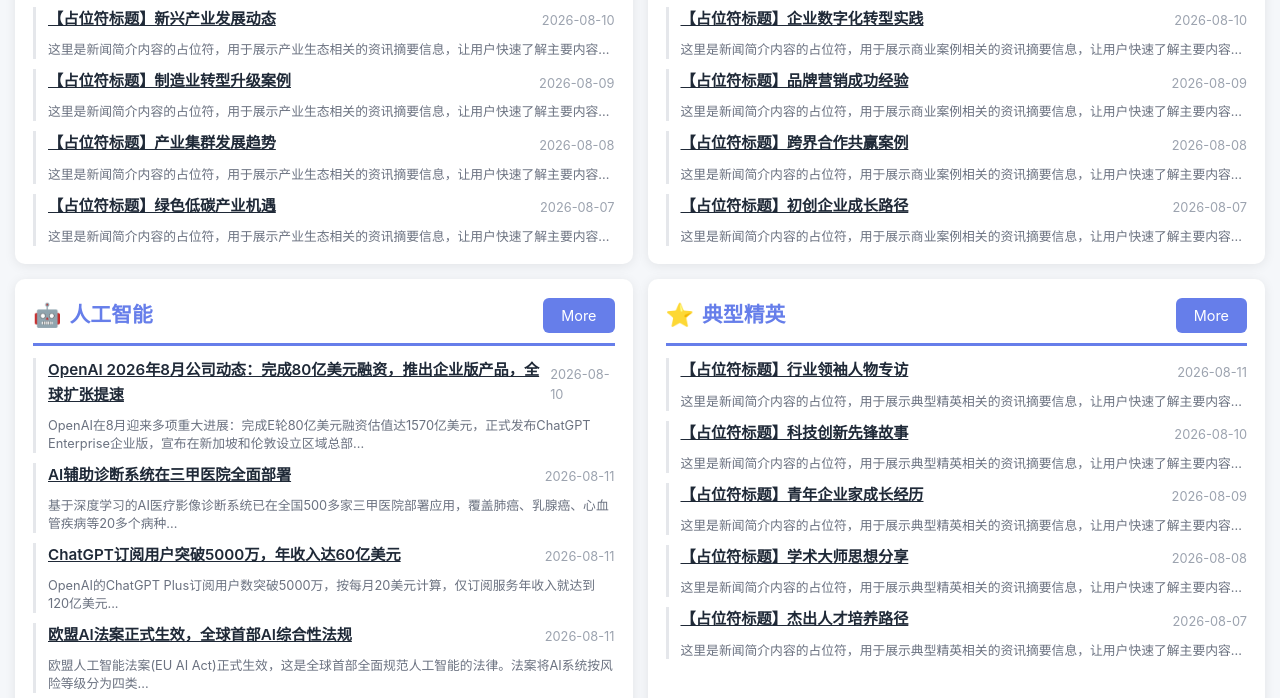
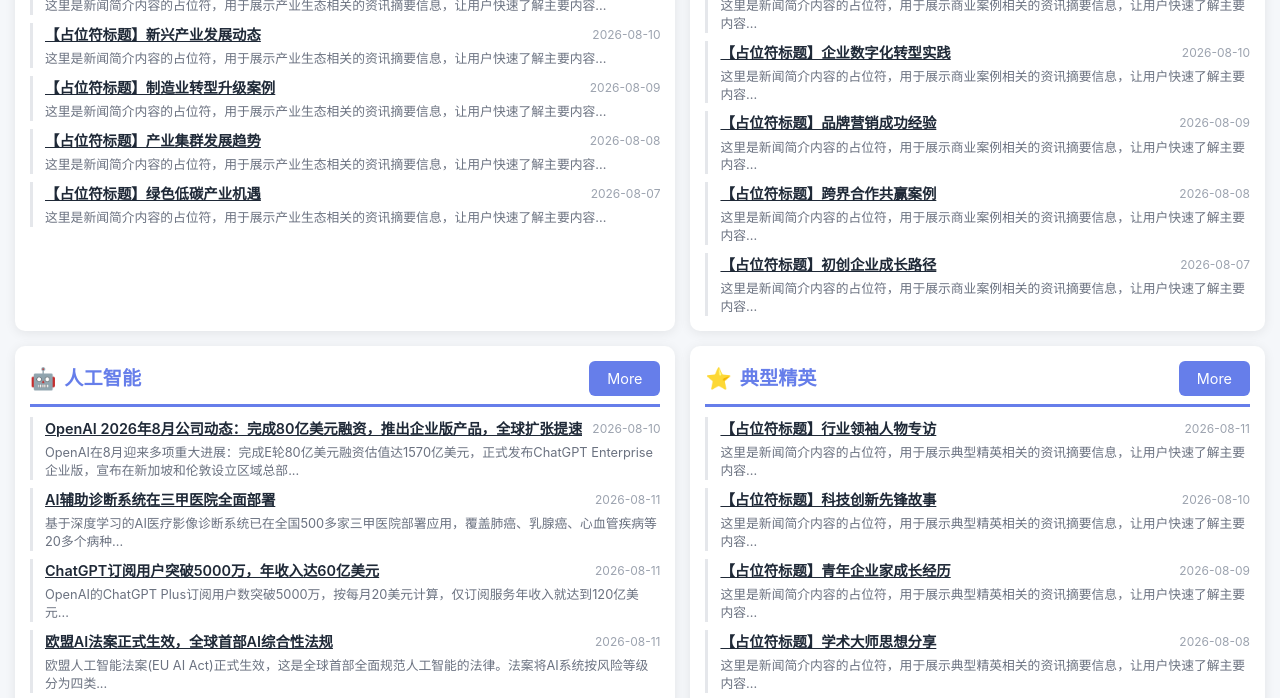
Before and after one commit to hudongcai/hudc0117.github.io, a website: page cognova.html in a window 1280 px wide. Shown: the part 765-1463 px from the top of the page. Drawn offline with Linux system fonts and the light colour scheme.

Commit message:
🎨 Further optimize cognova.html for maximum compactness
- News title: single line with ellipsis overflow
- News date: no line break, always on same line as title
- News description: strictly 2 lines with overflow hidden
- Module padding: 18px → 15px
- Module title: 1.3em → 1.2em
- Module header spacing: 10px → 8px bottom padding
- News list gap: 10px → 8px
- News title font: 0.95em → 0.9em
- Optimized flexbox layout for title + date in one row

```diff
--- a/cognova.html
+++ b/cognova.html
@@ -69,7 +69,7 @@
         .module {
             background: white;
             border-radius: 10px;
-            padding: 18px;
+            padding: 15px;
             box-shadow: 0 2px 12px rgba(0,0,0,0.08);
             transition: all 0.3s ease;
         }
@@ -81,15 +81,15 @@
 
         .module-header {
             border-bottom: 3px solid #667eea;
-            padding-bottom: 10px;
-            margin-bottom: 12px;
+            padding-bottom: 8px;
+            margin-bottom: 10px;
             display: flex;
             justify-content: space-between;
             align-items: center;
         }
 
         .module-title {
-            font-size: 1.3em;
+            font-size: 1.2em;
             font-weight: 600;
             color: #667eea;
             display: flex;
@@ -104,7 +104,7 @@
         .news-list {
             display: flex;
             flex-direction: column;
-            gap: 10px;
+            gap: 8px;
         }
 
         .news-item {
@@ -119,29 +119,35 @@
             padding-left: 15px;
         }
 
+        .news-meta {
+            display: flex;
+            justify-content: space-between;
+            align-items: center;
+            gap: 10px;
+            margin-bottom: 4px;
+        }
+
         .news-title {
-            font-size: 0.95em;
+            font-size: 0.9em;
             font-weight: 600;
             color: #1f2937;
-            margin-bottom: 5px;
             cursor: pointer;
             transition: color 0.2s ease;
+            white-space: nowrap;
+            overflow: hidden;
+            text-overflow: ellipsis;
+            flex: 1;
         }
 
         .news-title:hover {
             color: #667eea;
         }
 
-        .news-meta {
-            display: flex;
-            justify-content: space-between;
-            align-items: center;
-            margin-bottom: 5px;
-        }
-
         .news-date {
-            font-size: 0.8em;
+            font-size: 0.75em;
             color: #9ca3af;
+            white-space: nowrap;
+            flex-shrink: 0;
         }
 
         .news-description {
```
